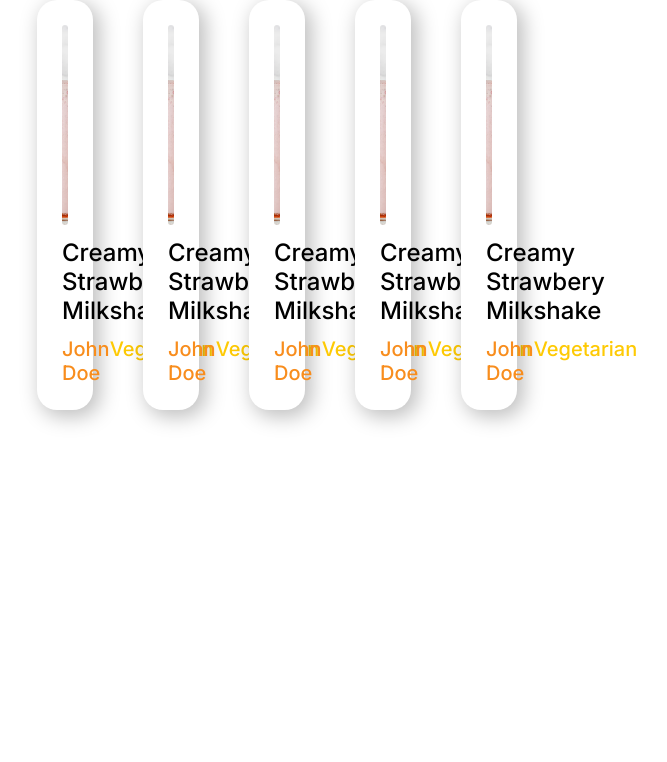
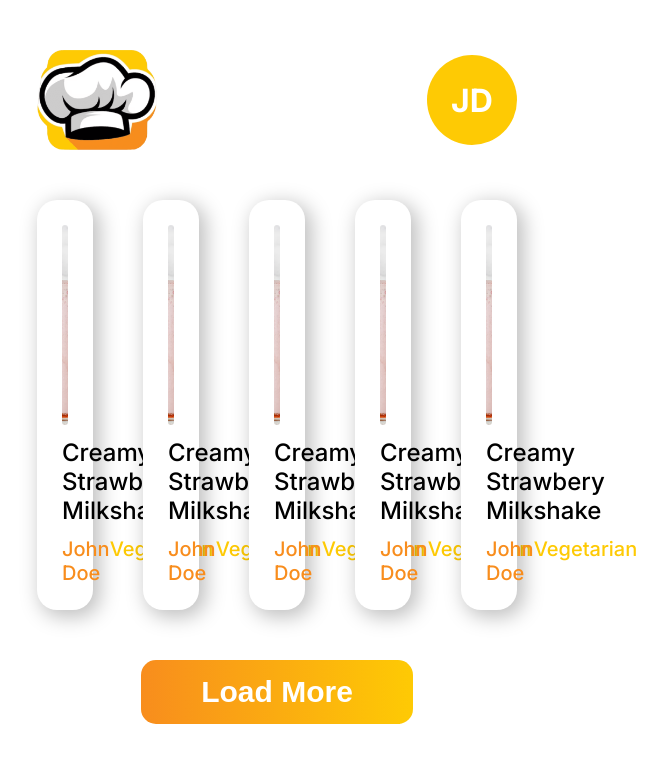
Before and after one commit to cirko0/masterchef, a React (Create React App) app in the folder frontend/: page / in a window 1280 px wide. Shown: the top 762 px of the page, without its empty margins (363-1030 px from the left). Built offline with nearby package versions, Linux system fonts and the light colour scheme.

Commit message:
fixed Nav component and added aditional styles

```diff
--- a/frontend/src/components/Nav.tsx
+++ b/frontend/src/components/Nav.tsx
@@ -2,17 +2,10 @@
 
 const Nav: FunctionComponent = () => {
   return (
-    <header className="absolute top-[1.4rem] left-[6.6rem] w-[177.7rem] h-[16.3rem] flex flex-row items-center justify-start gap-[152.5rem] text-left text-[3.2rem] text-white font-inter">
-      <img
-        className="relative w-[16.3rem] h-[16.3rem] object-cover"
-        alt=""
-        src="/logo.png"
-      />
-      <div className="relative w-[8.9rem] h-[8.9rem]">
-        <div className="absolute top-[0rem] left-[0rem] rounded-[50%] bg-gold-100 w-[8.9rem] h-[8.9rem]" />
-        <h2 className="m-0 absolute top-[2.8rem] left-[2.4rem] text-inherit font-bold font-inherit inline-block w-[4.2rem] h-[3.2rem]">
-          JD
-        </h2>
+    <header className="flex items-center justify-between text-left my-20">
+      <img className="object-contain h-[10rem]" alt="" src="/logo.png" />
+      <div className="w-[9rem] h-[9rem] rounded-[50%] bg-gold-100 flex items-center justify-center">
+        <p className="text-[3.2rem] text-white font-inter font-bold">JD</p>
       </div>
     </header>
   );
--- a/frontend/src/pages/Home.tsx
+++ b/frontend/src/pages/Home.tsx
@@ -5,14 +5,21 @@
 
 const Home: FunctionComponent = () => {
   return (
-    <section className="grid grid-cols-5 items-center justify-center w-full text-left text-[2rem] text-gold-100 font-inter px-[40rem] gap-20">
+    <div className="bg-white w-full px-[40rem]">
+      <Nav />
+      <section className="grid grid-cols-5 w-full text-left text-[2rem] text-gold-100 font-inter gap-20">
         <RecipeCard />
         <RecipeCard />
         <RecipeCard />
         <RecipeCard />
-
         <RecipeCard />
       </section>
+      <div className="w-full flex items-center justify-center my-20">
+        <button className="px-24 py-6 border-none outline-none cursor-pointer text-[3rem] font-bold text-white rounded-[1.5rem] bg-gradient-to-r from-darkorange to-gold-100">
+          Load More
+        </button>
+      </div>
+    </div>
     // <div className="relative bg-white w-full h-[174rem] overflow-hidden text-left text-[2rem] text-white font-inter">
     //   <h1 className="m-0 absolute top-[58.9rem] left-[14.8rem] text-[4.8rem] font-bold font-inherit text-black">
     //     There’s more to explore
```
Lines whose indentation alone changed are shown as unchanged.
